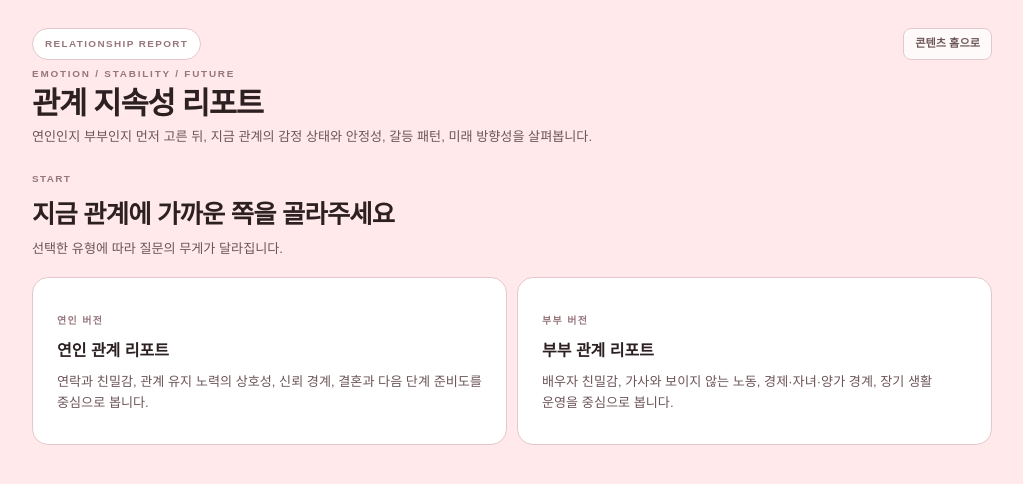
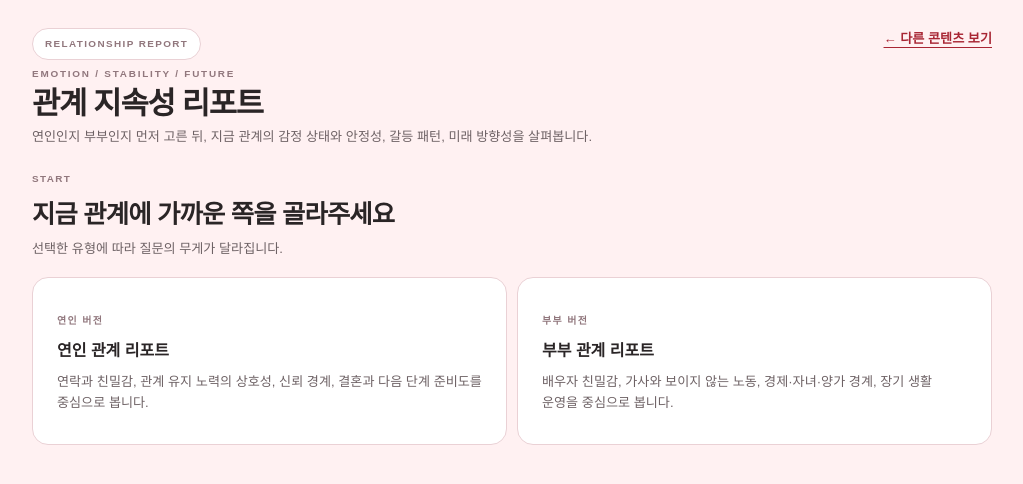
Before and after one commit to coffee-and/eun-contents, a React (Vite) app: page / in a window 1280 px wide. Both pictures are taken after a click on the button "우리 관계 진단". Shown: the top 484 px of the page, without its empty margins (128-1151 px from the left). Built offline with nearby package versions, Linux system fonts and the light colour scheme; no server answers; a web font is replaced by a local one.

Commit message:
style: refine prelaunch journal ui

```diff
--- a/src/app/RootApp.jsx
+++ b/src/app/RootApp.jsx
@@ -40,10 +40,10 @@ export default function RootApp() {
           <div className="coming-soon">
             <button
               type="button"
-              className="hub-back-button"
+              className="text-action hub-back-button"
               onClick={() => navigate(ROUTES.HOME)}
             >
-              콘텐츠 홈
+              ← 다른 콘텐츠 보기
             </button>
             <section className="coming-soon__card">
               <img
--- a/src/features/relationship/components/hero/Hero.jsx
+++ b/src/features/relationship/components/hero/Hero.jsx
@@ -15,10 +15,10 @@ export function Hero({ eyebrow, title, subtitle, onNavigateHome }) {
       {onNavigateHome ? (
         <button
           type="button"
-          className="hero__home-button"
+          className="text-action hero__home-button"
           onClick={onNavigateHome}
         >
-          콘텐츠 홈으로
+          ← 다른 콘텐츠 보기
         </button>
       ) : null}
     </header>
--- a/src/features/relationship/styles/relationship-components.css
+++ b/src/features/relationship/styles/relationship-components.css
@@ -76,22 +76,11 @@
 
 .hero__home-button {
   flex: 0 0 auto;
-  min-height: 32px;
-  padding: 7px 11px;
-  border: 1px solid var(--border);
-  border-radius: var(--radius-md);
-  background: rgba(255, 255, 255, 0.76);
-  color: var(--text-soft);
   font-size: var(--font-caption);
-  font-weight: 700;
-  line-height: 1;
-  cursor: pointer;
 }
 
 .hero__home-button:hover {
-  border-color: var(--border-strong);
-  background: var(--card-bg);
-  color: var(--text);
+  color: var(--link-color-hover);
 }
 
 /* ========================================
@@ -188,22 +177,22 @@
 }
 
 .button {
-  padding: 13px 18px;
+  padding: 12px 17px;
   border: 1px solid transparent;
-  border-radius: var(--radius-md);
-  background: var(--accent-soft);
+  border-radius: var(--radius-lg);
+  background: var(--card-bg);
   color: var(--text);
   font-size: var(--font-body);
   font-weight: 700;
   cursor: pointer;
   transition:
-    transform 0.16s ease,
     background 0.16s ease,
-    border-color 0.16s ease;
+    border-color 0.16s ease,
+    color 0.16s ease;
 }
 
 .button:hover {
-  transform: translateY(-1px);
+  transform: none;
 }
 
 .button:disabled {
@@ -220,31 +209,31 @@
 }
 
 .button--primary {
-  background: var(--card-bg);
-  color: var(--text);
-  border-color: var(--border-strong);
+  background: var(--primary);
+  color: var(--inverse-text);
+  border-color: var(--primary);
 }
 
 .button--primary:hover:not(:disabled),
 .button:active {
-  background: var(--primary-soft);
-  border-color: var(--primary);
+  background: var(--primary-hover);
+  border-color: var(--primary-hover);
 }
 
 .button--secondary {
-  background: var(--surface-muted);
-  color: var(--text-soft);
+  background: var(--card-bg);
+  color: var(--primary);
   border-color: var(--border);
 }
 
 .button--secondary:hover:not(:disabled) {
   background: var(--primary-soft);
-  border-color: var(--border-strong);
+  border-color: var(--primary);
 }
 
 .button--ghost {
   background: var(--card-bg);
-  color: var(--text);
+  color: var(--primary);
   border-color: var(--border);
 }
 
@@ -944,12 +933,13 @@
 
 .result-card--actions .button {
   width: 100%;
-  background: var(--primary);
-  color: var(--card-bg);
 }
 
-.result-card--actions .button:hover {
-  background: var(--primary-hover);
+.result-card--actions .text-action {
+  align-self: center;
+  justify-self: center;
+  color: var(--link-color);
+  font-size: var(--font-body);
 }
 
 .share-modal {
@@ -995,13 +985,7 @@
 
 .share-modal__close {
   flex: 0 0 auto;
-  min-height: 36px;
-  padding: 0 var(--space-md);
-  border: 1px solid var(--border);
-  border-radius: var(--radius-pill);
-  background: var(--surface-muted);
-  color: var(--text-soft);
-  cursor: pointer;
+  color: var(--link-color);
 }
 
 .share-modal__actions {
@@ -1057,8 +1041,6 @@
   .hero__home-button {
     order: -1;
     align-self: flex-end;
-    min-height: 30px;
-    padding: 6px 10px;
   }
 
   .progress {
--- a/src/features/relationship/styles/relationship-theme.css
+++ b/src/features/relationship/styles/relationship-theme.css
@@ -10,18 +10,18 @@
   --relationship-red-800: #7f1d28;
   --relationship-red-900: #4f1720;
 
-  --bg: var(--relationship-red-100);
+  --bg: #fff1f2;
   --bg-soft: var(--relationship-red-50);
   --card-bg: var(--color-white);
   --card-bg-soft: #fffafa;
   --surface-muted: #f8edef;
   --surface-line: #ead0d4;
-  --text: #2d2022;
+  --text: #2a2526;
   --inverse-text: var(--color-white);
-  --text-soft: #6d5559;
-  --muted: #97767c;
-  --border: #e4c7cc;
-  --border-strong: #cb9da5;
+  --text-soft: #6e6265;
+  --muted: #91777d;
+  --border: #ead1d5;
+  --border-strong: #d8aab2;
   --primary: var(--relationship-red-600);
   --primary-hover: var(--relationship-red-700);
   --primary-strong: var(--relationship-red-900);
@@ -37,20 +37,11 @@
   --accent-soft: var(--relationship-red-50);
   --premium-bg: var(--relationship-red-100);
   --premium-text: var(--relationship-red-700);
-  --shadow: 0 2px 8px rgba(117, 29, 42, 0.06);
-  --shadow-soft: 0 1px 3px rgba(117, 29, 42, 0.04);
+  --shadow: 0 1px 2px rgba(117, 29, 42, 0.04);
+  --shadow-soft: 0 1px 2px rgba(117, 29, 42, 0.03);
   --shadow-flat: none;
-  --gradient-main: linear-gradient(
-    90deg,
-    var(--relationship-red-200) 0%,
-    var(--relationship-red-400) 38%,
-    var(--relationship-red-600) 70%,
-    var(--relationship-red-800) 100%
-  );
-  --gradient-page: linear-gradient(
-    180deg,
-    #ffffff 0%,
-    var(--relationship-red-50) 48%,
-    #f8edef 100%
-  );
+  --gradient-main: var(--relationship-red-600);
+  --gradient-page: var(--bg);
+  --link-color: var(--relationship-red-700);
+  --link-color-hover: var(--relationship-red-600);
 }
--- a/src/features/together-questions/TogetherQuestionsApp.jsx
+++ b/src/features/together-questions/TogetherQuestionsApp.jsx
@@ -187,8 +187,8 @@ export default function TogetherQuestionsApp({ onNavigateHome }) {
             <h1>함께하는 문답</h1>
             <p>내 마음을 차례대로 적고, 완성된 나의 문답집을 저장하거나 공유해요.</p>
           </div>
-          <button type="button" className="tq-home-button" onClick={onNavigateHome}>
-            콘텐츠 홈
+          <button type="button" className="text-action tq-home-button" onClick={onNavigateHome}>
+            ← 다른 콘텐츠 보기
           </button>
         </header>
 
--- a/src/features/together-questions/components/AnswerPanel.jsx
+++ b/src/features/together-questions/components/AnswerPanel.jsx
@@ -10,8 +10,8 @@ export function AnswerPanel({ answers, isSaving, questions, relationship, onAnsw
           <h2>{relationship?.title ?? "나의"} 문답지</h2>
           <p>한 번에 모두 채우지 않아도 괜찮아요. 쓰는 동안 이 기기에 임시 저장됩니다.</p>
         </div>
-        <button type="button" className="tq-button tq-button--ghost" onClick={onReset}>
-          다시 선택하기
+        <button type="button" className="text-action tq-back-link" onClick={onReset}>
+          ← 다시 선택하기
         </button>
       </div>
 
--- a/src/features/together-questions/styles/together-questions.css
+++ b/src/features/together-questions/styles/together-questions.css
@@ -1,22 +1,24 @@
 .theme-together-questions {
-  --tq-accent: #f5b800;
-  --tq-accent-strong: #b77900;
-  --tq-accent-soft: #fff4c2;
-  --tq-accent-border: #eccb68;
-  --tq-accent-hover: #d99a00;
-  --tq-focus-ring: rgba(245, 184, 0, 0.26);
-  --tq-text-on-accent: #2d2100;
-  --tq-bg: #fffaf0;
+  --tq-accent: #e7ad10;
+  --tq-accent-strong: #996a00;
+  --tq-accent-soft: #fff7d7;
+  --tq-accent-border: #ead391;
+  --tq-accent-hover: #c98e00;
+  --tq-focus-ring: rgba(231, 173, 16, 0.22);
+  --tq-text-on-accent: #2b2105;
+  --tq-bg: #fffaf1;
   --tq-card: var(--color-white);
-  --tq-card-soft: #fffdf7;
-  --tq-text: #29251d;
-  --tq-text-soft: #695f4d;
-  --tq-border: #eadfbd;
+  --tq-card-soft: #fffdf8;
+  --tq-text: #272520;
+  --tq-text-soft: #6f6a5f;
+  --tq-border: #eadfca;
   --tq-danger: var(--color-danger);
   --tq-danger-soft: var(--color-danger-soft);
-  --tq-shadow: 0 12px 30px rgba(79, 58, 12, 0.08);
+  --tq-shadow: 0 1px 2px rgba(79, 58, 12, 0.04);
+  --link-color: var(--tq-accent-strong);
+  --link-color-hover: var(--tq-accent-hover);
   min-height: 100vh;
-  background: linear-gradient(180deg, var(--color-white) 0%, var(--tq-bg) 100%);
+  background: var(--tq-bg);
   color: var(--tq-text);
 }
 
@@ -71,15 +73,7 @@
 
 .tq-home-button {
   flex: 0 0 auto;
-  min-height: 34px;
-  padding: 7px 11px;
-  border: 1px solid var(--tq-border);
-  border-radius: var(--radius-md);
-  background: rgba(255, 255, 255, 0.82);
-  color: var(--tq-text-soft);
   font-size: var(--font-caption);
-  font-weight: 800;
-  cursor: pointer;
 }
 
 .tq-panel,
@@ -148,6 +142,9 @@
   color: var(--tq-text);
   text-align: left;
   cursor: pointer;
+  transition:
+    background 0.16s ease,
+    border-color 0.16s ease;
 }
 
 .tq-select-card:hover,
@@ -175,11 +172,15 @@
 
 .tq-button {
   min-height: 46px;
-  padding: 12px 15px;
+  padding: 11px 16px;
   border: 1px solid transparent;
-  border-radius: var(--radius-md);
-  font-weight: 800;
+  border-radius: var(--radius-lg);
+  font-weight: 700;
   cursor: pointer;
+  transition:
+    background 0.16s ease,
+    border-color 0.16s ease,
+    color 0.16s ease;
 }
 
 .tq-button--primary {
@@ -196,7 +197,7 @@
 .tq-button--secondary,
 .tq-button--ghost {
   border-color: var(--tq-accent-border);
-  background: var(--tq-card);
+  background: var(--color-white);
   color: var(--tq-accent-strong);
 }
 
@@ -240,11 +241,14 @@
 }
 
 .tq-sheet-head {
-  display: flex;
-  align-items: flex-start;
-  justify-content: space-between;
-  gap: 18px;
+  display: grid;
+  gap: 12px;
   margin-bottom: 18px;
+}
+
+.tq-back-link {
+  justify-self: start;
+  order: -1;
 }
 
 .tq-sheet-head h2 {
--- a/src/shared/styles/global.css
+++ b/src/shared/styles/global.css
@@ -68,3 +68,25 @@ a:active,
   white-space: nowrap;
   border: 0;
 }
+
+.text-action {
+  display: inline;
+  min-height: 0;
+  padding: 0;
+  border: 0;
+  border-radius: 0;
+  background: transparent;
+  color: var(--link-color, currentColor);
+  font-size: var(--font-body-small);
+  font-weight: 700;
+  line-height: var(--line-body);
+  text-align: left;
+  text-decoration: underline;
+  text-underline-offset: 4px;
+  cursor: pointer;
+}
+
+.text-action:hover,
+.text-action:focus-visible {
+  color: var(--link-color-hover, var(--link-color, currentColor));
+}
--- a/src/shared/styles/home.css
+++ b/src/shared/styles/home.css
@@ -95,8 +95,7 @@
   text-wrap: balance;
 }
 
-.content-card__button,
-.hub-back-button {
+.content-card__button {
   display: inline-flex;
   align-items: center;
   justify-content: center;
@@ -116,14 +115,23 @@
     transform 0.16s ease;
 }
 
+.hub-back-button.text-action {
+  display: inline;
+  width: auto;
+  min-height: 0;
+  padding: 0;
+  border: 0;
+  background: transparent;
+  color: var(--hub-text-secondary);
+}
+
 .content-card__button {
   width: 100%;
   margin-top: 22px;
   font-size: 1rem;
 }
 
-.content-card__button:hover,
-.hub-back-button:hover {
+.content-card__button:hover {
   transform: translateY(-1px);
 }
 
@@ -147,15 +155,6 @@
 
 .content-card__button-icon {
   display: none;
-}
-
-.hub-back-button {
-  min-height: 40px;
-  width: auto;
-  margin: 0;
-  border-color: var(--hub-border-color);
-  color: var(--hub-text-secondary);
-  background: var(--hub-card-background-muted);
 }
 
 .coming-soon {
```
Also changed, not shown: src/features/relationship/components/result/ResultView.jsx (+6 -6 lines).
